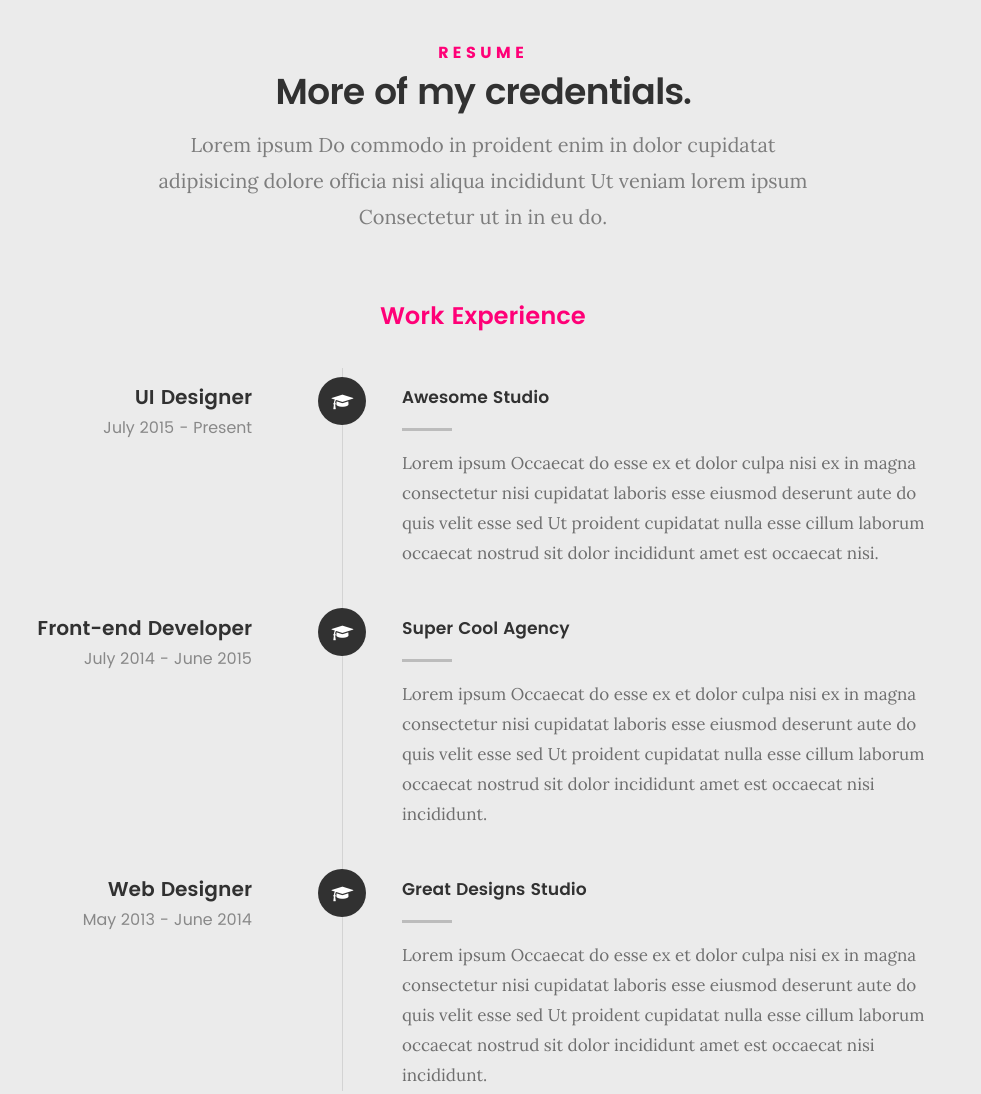
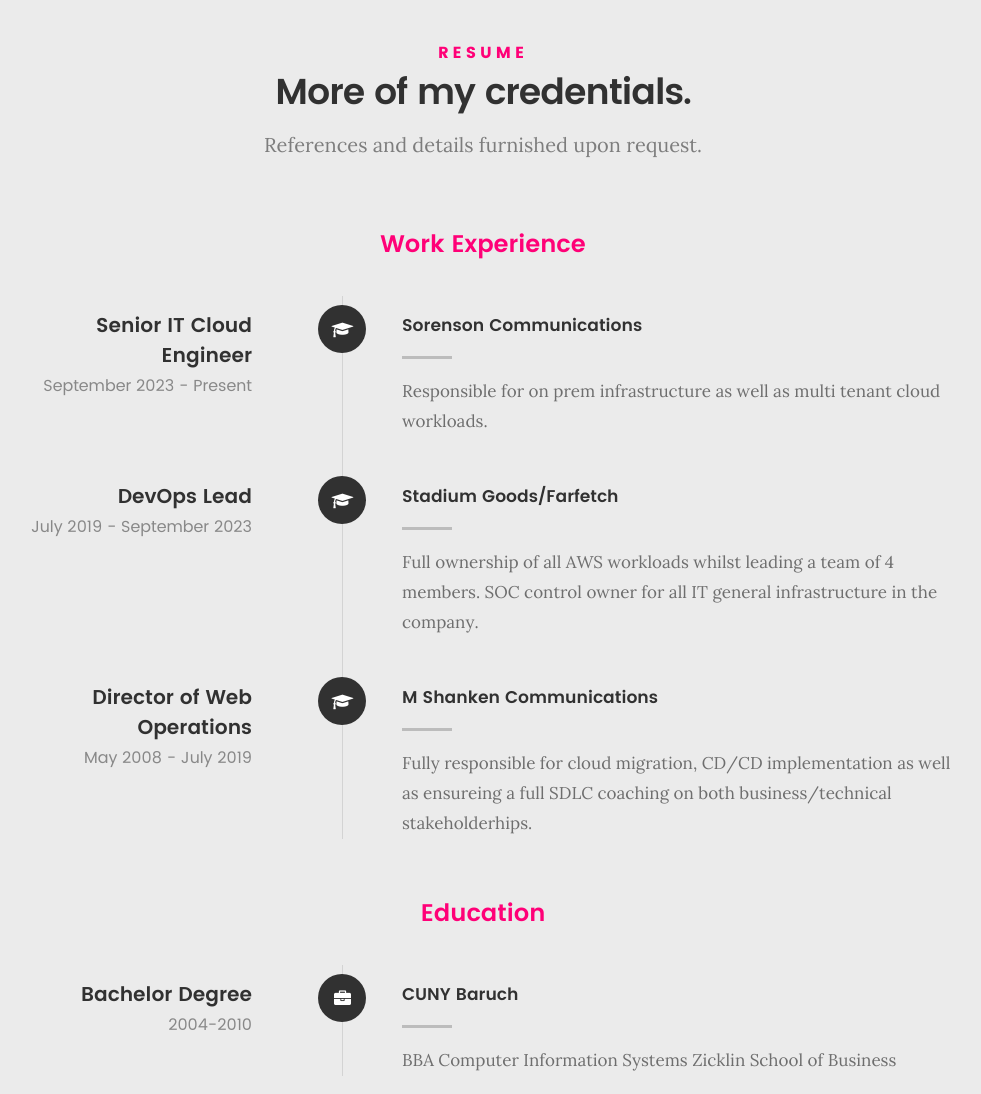
Before and after one commit to szhukov86/sergeyz.tk, a plain HTML site: page index.html in a window 1280 px wide. Shown: the part 2040-3134 px from the top of the page, without its empty margins (157-1138 px from the left). Drawn offline with Linux system fonts and the light colour scheme; files whose address does not match are found by name.

Commit message:
add more copy and another jeckyll pass.

```diff
--- a/index.html
+++ b/index.html
@@ -195,7 +195,7 @@
    			<h5>Resume</h5>
    			<h1>More of my credentials.</h1>
 
-   			<p class="lead">Lorem ipsum Do commodo in proident enim in dolor cupidatat adipisicing dolore officia nisi aliqua incididunt Ut veniam lorem ipsum Consectetur ut in in eu do.</p>
+   			<p class="lead">References and details furnished upon request.</p>
 
    		</div>
    	</div> <!-- /section-intro-->
@@ -219,13 +219,13 @@
 	   				</div>
 
 	   				<div class="timeline-header">
-	   					<h3>UI Designer</h3>
-	   					<p>July 2015 - Present</p>
+	   					<h3>Senior IT Cloud Engineer</h3>
+	   					<p>September 2023 - Present</p>
 	   				</div>
 
 	   				<div class="timeline-content">
-	   					<h4>Awesome Studio</h4>
-	   					<p>Lorem ipsum Occaecat do esse ex et dolor culpa nisi ex in magna consectetur nisi cupidatat laboris esse eiusmod deserunt aute do quis velit esse sed Ut proident cupidatat nulla esse cillum laborum occaecat nostrud sit dolor incididunt amet est occaecat nisi.</p>
+	   					<h4>Sorenson Communications</h4>
+	   					<p>Responsible for on prem infrastructure as well as multi tenant cloud workloads. </p>
 	   				</div>
 
 	   			</div> <!-- /timeline-block -->
@@ -237,13 +237,13 @@
 	   				</div>
 
 	   				<div class="timeline-header">
-	   					<h3>Front-end Developer</h3>
-	   					<p>July 2014 - June 2015</p>
+	   					<h3>DevOps Lead</h3>
+	   					<p>July 2019 - September 2023</p>
 	   				</div>
 
 	   				<div class="timeline-content">
-	   					<h4>Super Cool Agency</h4>
-	   					<p>Lorem ipsum Occaecat do esse ex et dolor culpa nisi ex in magna consectetur nisi cupidatat laboris esse eiusmod deserunt aute do quis velit esse sed Ut proident cupidatat nulla esse cillum laborum occaecat nostrud sit dolor incididunt amet est occaecat nisi incididunt.</p>
+	   					<h4>Stadium Goods/Farfetch</h4>
+	   					<p>Full ownership of all AWS workloads whilst leading a team of 4 members. SOC control owner for all IT general infrastructure in the company.</p>
 	   				</div>
 
 	   			</div> <!-- /timeline-block -->
@@ -255,13 +255,13 @@
 	   				</div>
 
 	   				<div class="timeline-header">
-	   					<h3>Web Designer</h3>
-	   					<p>May 2013 - June 2014</p>
+	   					<h3>Director of Web Operations</h3>
+	   					<p>May 2008 - July 2019</p>
 	   				</div>
 
 	   				<div class="timeline-content">
-	   					<h4>Great Designs Studio</h4>
-	   					<p>Lorem ipsum Occaecat do esse ex et dolor culpa nisi ex in magna consectetur nisi cupidatat laboris esse eiusmod deserunt aute do quis velit esse sed Ut proident cupidatat nulla esse cillum laborum occaecat nostrud sit dolor incididunt amet est occaecat nisi incididunt.</p>
+	   					<h4>M Shanken Communications</h4>
+	   					<p>Fully responsible for cloud migration, CD/CD implementation as well as ensureing a full SDLC coaching on both business/technical stakeholderhips. </p>
 	   				</div>
 
 	   			</div> <!-- /timeline-block -->
@@ -319,9 +319,9 @@
    		<div class="col-twelve">
 
    			<h5>Portfolio</h5>
-   			<h1>Check Out Some of My Works.</h1>
+   			<h1>Check Out Some Of My interests.</h1>
 
-   			<p class="lead">Lorem ipsum Do commodo in proident enim in dolor cupidatat adipisicing dolore officia nisi aliqua incididunt Ut veniam lorem ipsum Consectetur ut in in eu do.</p>
+   			<p class="lead">When I am not working, I enjoy all things technical/mechanical. Have a look at some of my hobbies and interests.</p>
 
    		</div>
    	</div> <!-- /section-intro-->
```
Also changed, not shown: 4 other files.
